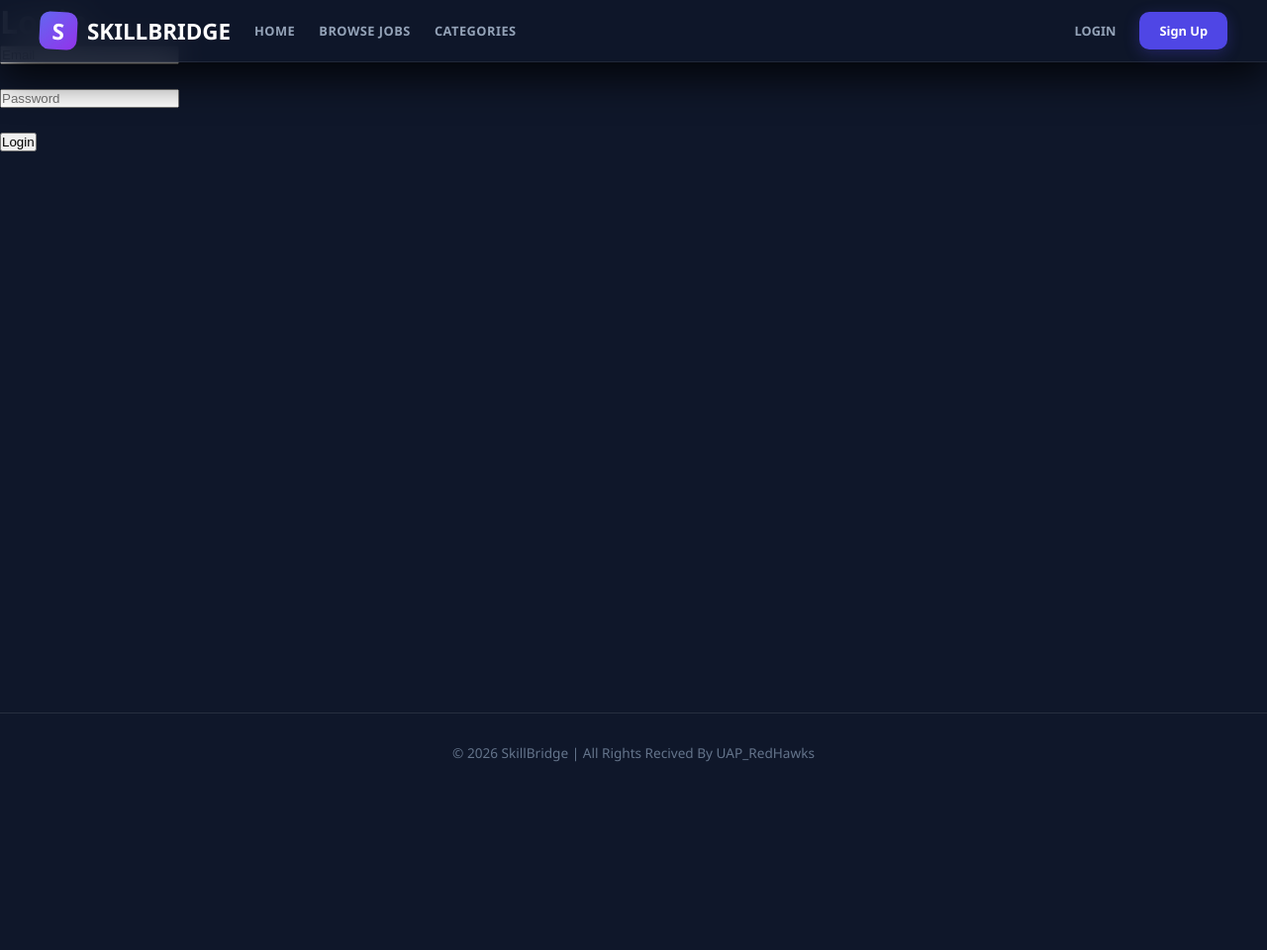
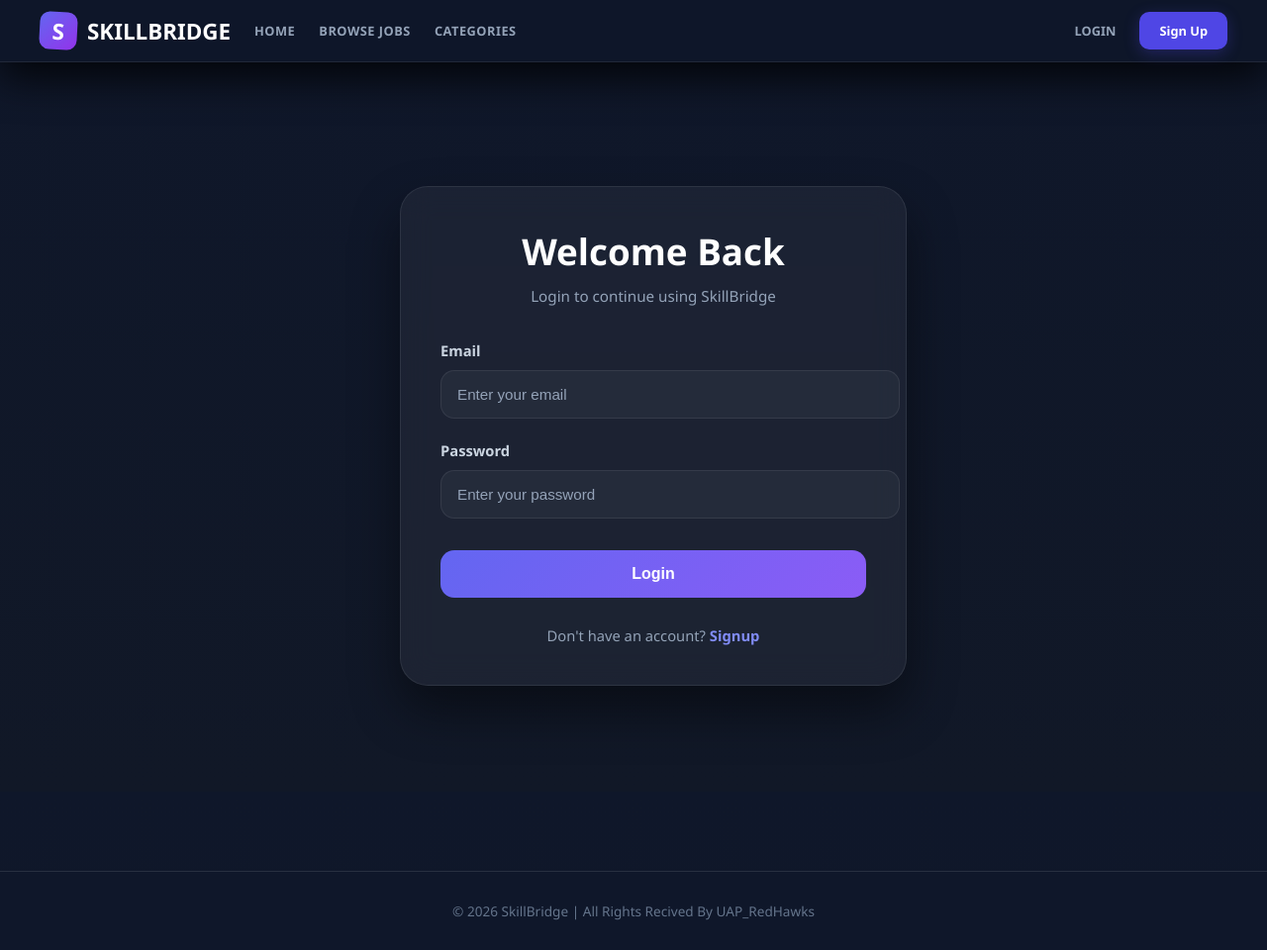
Before and after one commit to Nazmuz-Saif/SkillBridge, a Django app: template skillbridge/templates/users/login.html in a window 1280 px wide. Shown: the whole page at 99% size. Before the commit the page ends 770 px from the top, so only its background shows below. Run offline with Django 3.2, Linux system fonts and the light colour scheme; the template is opened without the code that fills it, so the values that code supplies are empty.

Commit message:
signup and login page and css add

```diff
--- /dev/null
+++ b/skillbridge/static/css/user/login.css
@@ -0,0 +1,167 @@
+/* =========================
+   LOGIN PAGE
+========================= */
+
+body {
+    background: linear-gradient(180deg, #0f172a 0%, #111827 100%);
+}
+
+/* CENTER LOGIN BOX */
+
+.login-wrapper {
+    width: 100%;
+    min-height: 100vh;
+
+    display: flex;
+    justify-content: center;
+    align-items: center;
+
+    padding: 40px 20px;
+}
+
+/* LOGIN CONTAINER */
+
+.login-container {
+    width: 100%;
+    max-width: 430px;
+
+    padding: 40px;
+    border-radius: 28px;
+
+    background: rgba(255, 255, 255, 0.05);
+
+    border: 1px solid rgba(255,255,255,0.08);
+
+    backdrop-filter: blur(16px);
+    -webkit-backdrop-filter: blur(16px);
+
+    box-shadow:
+        0 25px 50px rgba(0,0,0,0.45);
+
+    text-align: center;
+}
+
+/* TOP */
+
+.login-top h1 {
+    color: #fff;
+    font-size: 2.3rem;
+    font-weight: 800;
+    margin-bottom: 10px;
+}
+
+.login-top p {
+    color: #94a3b8;
+    font-size: 0.95rem;
+    margin-bottom: 35px;
+}
+
+/* FORM */
+
+form {
+    display: flex;
+    flex-direction: column;
+    gap: 22px;
+}
+
+/* INPUT GROUP */
+
+.input-group {
+    text-align: left;
+}
+
+.input-group label {
+    display: block;
+
+    color: #cbd5e1;
+
+    font-size: 0.92rem;
+    font-weight: 600;
+
+    margin-bottom: 10px;
+}
+
+/* INPUT */
+
+.input-group input {
+    width: 100%;
+
+    padding: 15px 16px;
+
+    border-radius: 14px;
+
+    border: 1px solid rgba(255,255,255,0.08);
+
+    background: rgba(255,255,255,0.04);
+
+    color: #fff;
+
+    font-size: 0.95rem;
+
+    outline: none;
+
+    transition: 0.25s ease;
+}
+
+.input-group input::placeholder {
+    color: #94a3b8;
+}
+
+.input-group input:focus {
+    border-color: #6366f1;
+
+    box-shadow:
+        0 0 0 4px rgba(99,102,241,0.15);
+}
+
+/* BUTTON */
+
+button {
+    width: 100%;
+
+    padding: 15px;
+
+    border: none;
+    border-radius: 14px;
+
+    background: linear-gradient(135deg, #6366f1, #8b5cf6);
+
+    color: #fff;
+
+    font-size: 1rem;
+    font-weight: 700;
+
+    cursor: pointer;
+
+    transition: 0.3s ease;
+
+    margin-top: 10px;
+}
+
+button:hover {
+    transform: translateY(-4px);
+
+    box-shadow:
+        0 18px 35px rgba(99,102,241,0.35);
+}
+
+/* BOTTOM TEXT */
+
+.bottom-text {
+    margin-top: 28px;
+}
+
+.bottom-text p {
+    color: #94a3b8;
+    font-size: 0.92rem;
+}
+
+.bottom-text a {
+    color: #818cf8;
+    text-decoration: none;
+    font-weight: 700;
+}
+
+.bottom-text a:hover {
+    color: #a5b4fc;
+}
--- a/skillbridge/templates/users/login.html
+++ b/skillbridge/templates/users/login.html
@@ -2,21 +2,59 @@
 {% load static %}
 
 {% block title %}
-  SkillBridge | Online Freelance Platform
+  SkillBridge | Login
 {% endblock %}
 
 {% block extra_css %}
-  <link rel="stylesheet" href="{% static 'css/core/home.css' %}" />
+  <link rel="stylesheet" href="{% static 'css/user/login.css' %}" />
 {% endblock %}
 
 {% block content %}
-  <h1>Login</h1>
-  <form method="POST">
-    {% csrf_token %}
-    <input type="text" name="email" placeholder="Email" />
-    <br /><br />
-    <input type="password" name="password" placeholder="Password" />
-    <br /><br />
-    <button type="submit">Login</button>
-  </form>
+
+<div class="login-wrapper">
+
+    <div class="login-container">
+
+        <div class="login-top">
+            <h1>Welcome Back</h1>
+            <p>Login to continue using SkillBridge</p>
+        </div>
+
+        <form method="POST">
+
+            {% csrf_token %}
+
+            <div class="input-group">
+                <label>Email</label>
+                <input type="text"
+                       name="email"
+                       placeholder="Enter your email" />
+            </div>
+
+            <div class="input-group">
+                <label>Password</label>
+                <input type="password"
+                       name="password"
+                       placeholder="Enter your password" />
+            </div>
+
+            <button type="submit">
+                Login
+            </button>
+
+        </form>
+
+        <div class="bottom-text">
+            <p>
+                Don't have an account?
+                <a href="{% url 'signup' %}">
+                    Signup
+                </a>
+            </p>
+        </div>
+
+    </div>
+
+</div>
+
 {% endblock %}
```
Also changed, not shown: skillbridge/static/css/user/signup.css (added, +230 -0 lines), skillbridge/templates/users/signup.html (+79 -9 lines).
